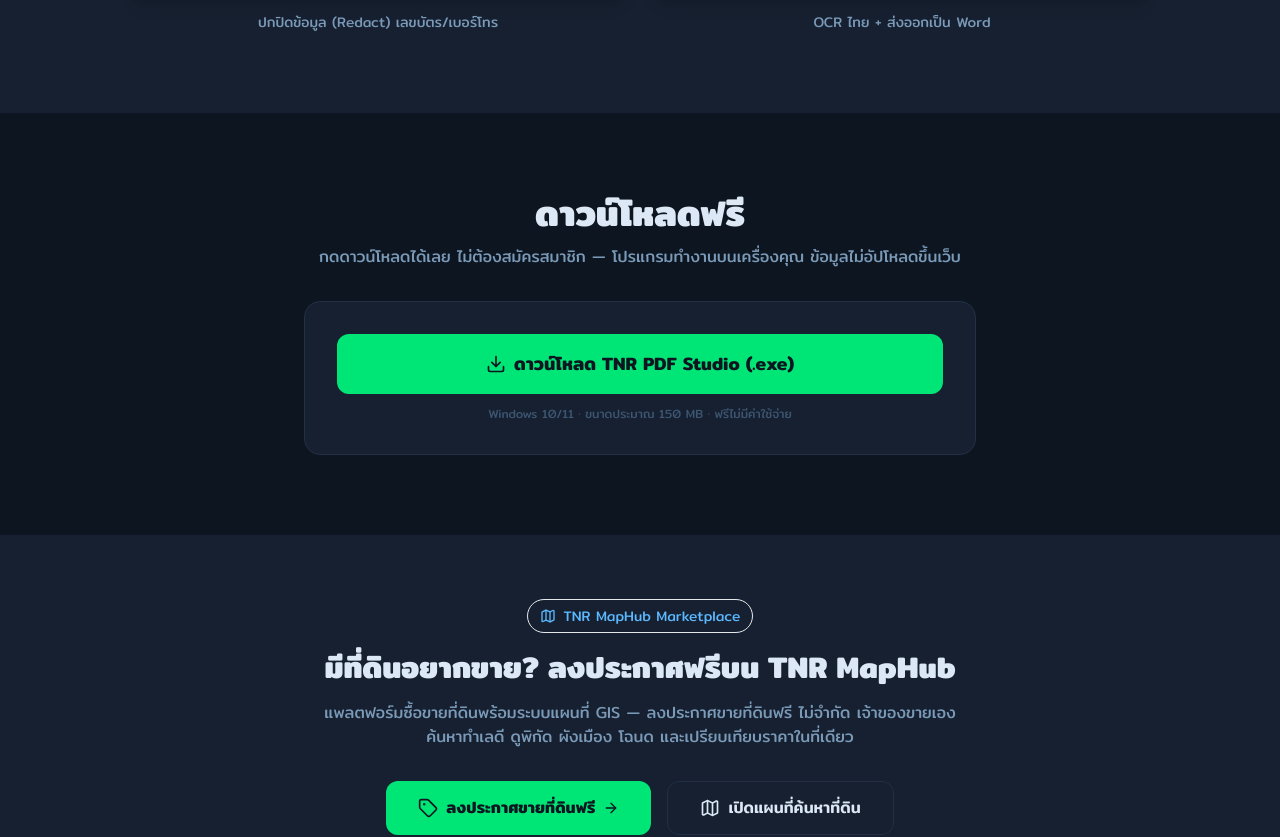
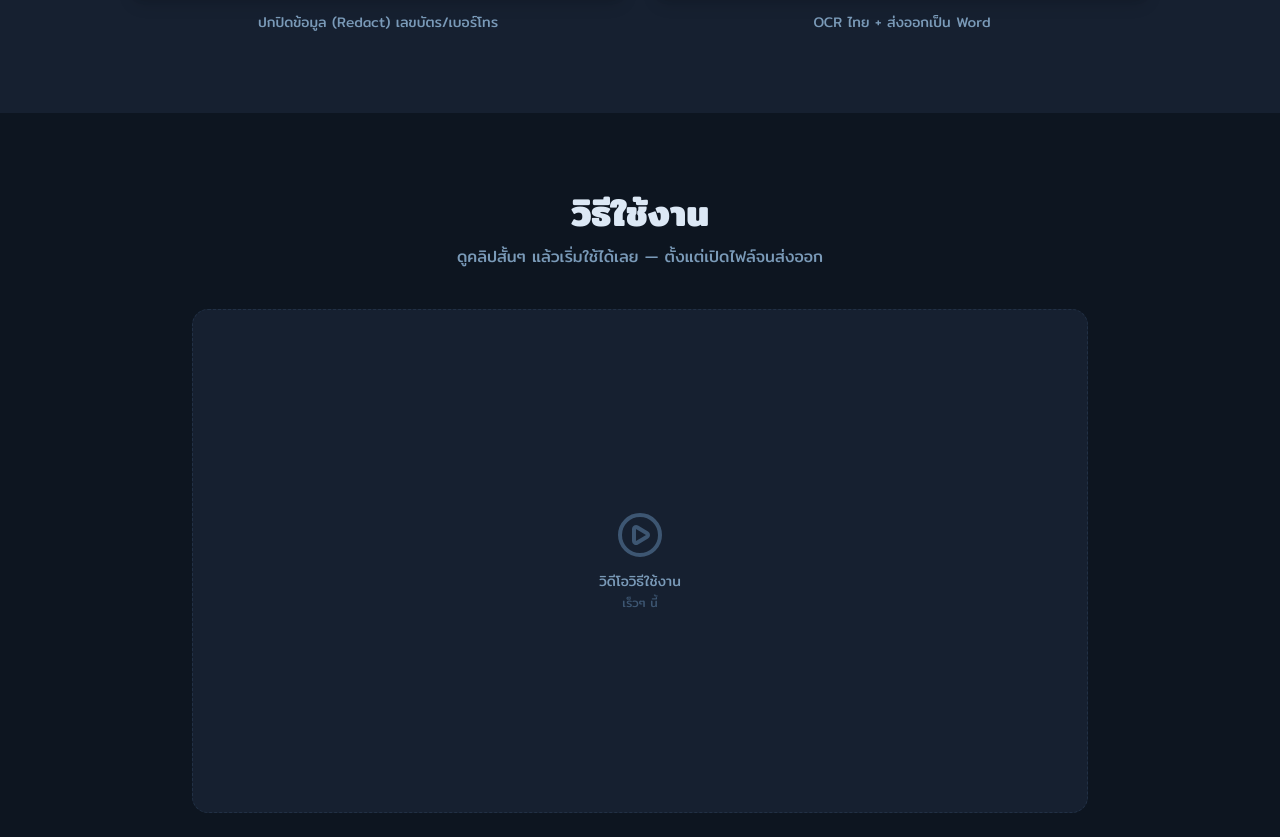
Before and after one commit to TNRgeoservice/vite-react-template, a React (Vite) app: page /tnrpdfstudio in a window 1280 px wide. Shown: the part 2053-2890 px from the top of the page. Built offline with nearby package versions, Linux system fonts and the light colour scheme.

Commit message:
PDF Studio landing: add how-to video section (placeholder until video link)

```diff
--- a/src/pages/PdfStudioPage.tsx
+++ b/src/pages/PdfStudioPage.tsx
@@ -7,7 +7,7 @@
 import { Link } from 'react-router-dom';
 import {
   FileText, Download, ShieldCheck, ScanLine, Eraser,
-  Layers, Combine, Languages, ArrowRight, Map, Tag, X,
+  Layers, Combine, Languages, ArrowRight, Map, Tag, X, PlayCircle,
 } from 'lucide-react';
 
 // ── ตั้งค่า ────────────────────────────────────────────────────────────────
@@ -37,6 +37,9 @@
   { file: 'ocr-word.png', caption: 'OCR ไทย + ส่งออกเป็น Word' },
 ];
 
+// วิดีโอวิธีใช้งาน — ใส่ YouTube video id (ส่วนหลัง v= ในลิงก์). ว่าง = โชว์ placeholder "เร็วๆ นี้"
+const VIDEO_ID = '';
+
 // กดภาพ → เปิดดูเต็มจอ (lightbox) ; ส่ง opener ผ่าน context เลี่ยง prop drilling ผ่าน Hero/Features
 const ZoomCtx = createContext<(src: string, caption: string) => void>(() => {});
 
@@ -65,6 +68,7 @@
         <Header />
         <Hero />
         <Features />
+        <HowToVideo />
         <DownloadSection />
         <MarketplaceCTA />
         <Footer />
@@ -238,6 +242,40 @@
   );
 }
 
+// ── วิธีใช้งาน (วิดีโอ) ───────────────────────────────────────────────────────
+function HowToVideo() {
+  return (
+    <section id="how-to" className="py-20 px-4 sm:px-6 lg:px-8">
+      <div className="max-w-4xl mx-auto">
+        <div className="text-center mb-10">
+          <h2 className="text-3xl sm:text-4xl font-bold mb-3">วิธีใช้งาน</h2>
+          <p className="text-[var(--tx2)]">ดูคลิปสั้นๆ แล้วเริ่มใช้ได้เลย — ตั้งแต่เปิดไฟล์จนส่งออก</p>
+        </div>
+        {VIDEO_ID ? (
+          <div className="relative rounded-2xl overflow-hidden border border-[var(--brd)] shadow-lg" style={{ aspectRatio: '16 / 9' }}>
+            <iframe
+              className="absolute inset-0 w-full h-full"
+              src={`https://www.youtube.com/embed/${VIDEO_ID}`}
+              title="วิธีใช้งาน TNR PDF Studio"
+              allow="accelerometer; autoplay; clipboard-write; encrypted-media; gyroscope; picture-in-picture; web-share"
+              allowFullScreen
+            />
+          </div>
+        ) : (
+          <div
+            className="w-full rounded-2xl border border-dashed border-[var(--brd)] bg-[var(--bg2)] flex flex-col items-center justify-center text-center p-6"
+            style={{ aspectRatio: '16 / 9' }}
+          >
+            <PlayCircle className="w-12 h-12 text-[var(--txd)] mb-3" />
+            <span className="text-sm text-[var(--tx2)]">วิดีโอวิธีใช้งาน</span>
+            <span className="text-xs text-[var(--txd)] mt-1">เร็วๆ นี้</span>
+          </div>
+        )}
+      </div>
+    </section>
+  );
+}
+
 // ── Download (ดาวน์โหลดตรง ไม่ต้องล็อกอิน) ───────────────────────────────────
 function DownloadSection() {
   return (
```
